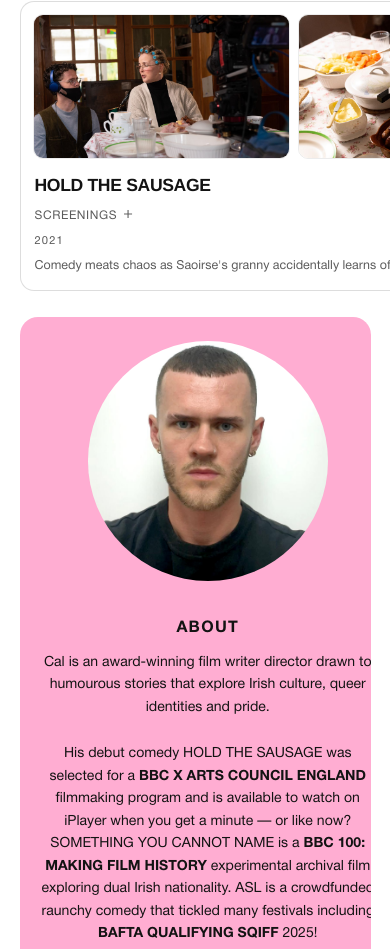
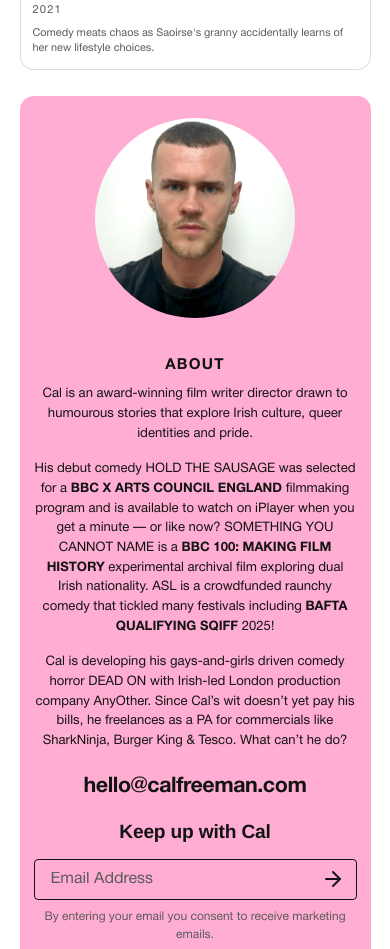
Before and after one commit to Tandrews287/CalFreeman, a website: page index.html in a window 390 px wide. Shown: the part 622-1571 px from the top of the page. Drawn offline with Linux system fonts and the light colour scheme.

Commit message:
mobile view fix

```diff
--- a/styles.css
+++ b/styles.css
@@ -58,6 +58,9 @@ body {
 .load-overlay {
     position: fixed;
     inset: 0;
+    width: 100vw;
+    height: 100dvh;
+    height: 100vh;
     display: grid;
     place-items: center;
     background: #101010;
@@ -313,7 +316,6 @@ body.page-ready .load-overlay {
     line-height: 1.5;
     color: var(--muted);
     margin-top: 4px;
-    white-space: nowrap;
 }
 
 /* Screenings Accordion */
@@ -667,9 +669,16 @@ body.page-ready .load-overlay {
         zoom: 1;
     }
 
+    .load-overlay {
+        width: 100vw;
+        height: 100dvh;
+        height: 100vh;
+    }
+
     .site-shell {
         width: 100%;
         padding: 16px 5vw 24px;
+        overflow-x: hidden;
     }
 
     .top-nav {
@@ -677,14 +686,15 @@ body.page-ready .load-overlay {
     }
 
     .work-row {
-        gap: 12px;
-        padding: 12px;
+        gap: 10px;
+        padding: 10px;
+        overflow: hidden;
     }
 
     .work-media-layout {
         display: grid;
         grid-template-columns: repeat(3, 1fr);
-        gap: 12px;
+        gap: 6px;
     }
 
     .work-copy h3 {
@@ -696,26 +706,41 @@ body.page-ready .load-overlay {
         letter-spacing: 0.1em;
     }
 
+    .work-copy .work-bio {
+        font-size: 0.72rem;
+        line-height: 1.45;
+        white-space: normal;
+    }
+
     .about-section {
         grid-template-columns: 1fr;
-        padding: 32px 24px;
+        padding: 28px 20px;
         text-align: center;
     }
 
     .about-image-wrap {
         margin: 0 auto 20px;
-        width: min(240px, 70vw);
+        width: min(200px, 60vw);
         order: -1;
     }
 
+    .about-copy p {
+        font-size: 0.9rem;
+        line-height: 1.55;
+    }
+
     .massive-email {
-        font-size: min(8.5vw, 3.5rem);
-        white-space: nowrap;
+        font-size: min(6.5vw, 2.5rem);
+        word-break: break-all;
+        white-space: normal;
+        text-align: center;
+        margin: 32px 0;
     }
 
     .massive-footer-email {
-        font-size: min(9vw, 4rem);
-        white-space: nowrap;
+        font-size: min(7vw, 3rem);
+        word-break: break-all;
+        white-space: normal;
     }
 
     .press-list-item {
@@ -761,19 +786,35 @@ body.page-ready .load-overlay {
     }
 
     .work-media-layout {
-        gap: 8px;
+        gap: 6px;
+    }
+
+    .work-copy .work-bio {
+        font-size: 0.68rem;
     }
 
     .about-section {
-        padding: 24px 16px;
+        padding: 22px 14px;
+        border-radius: 14px;
     }
 
     .about-copy h2 {
-        margin-bottom: 16px;
+        margin-bottom: 12px;
+        font-size: 0.95rem;
     }
 
     .about-copy p {
-        font-size: 0.88rem;
+        font-size: 0.82rem;
+        line-height: 1.5;
+    }
+
+    .about-copy p + p {
+        margin-top: 16px;
+    }
+
+    .massive-email {
+        font-size: min(5.5vw, 2rem);
+        margin: 24px 0;
     }
 
     .press-list-item {
```
